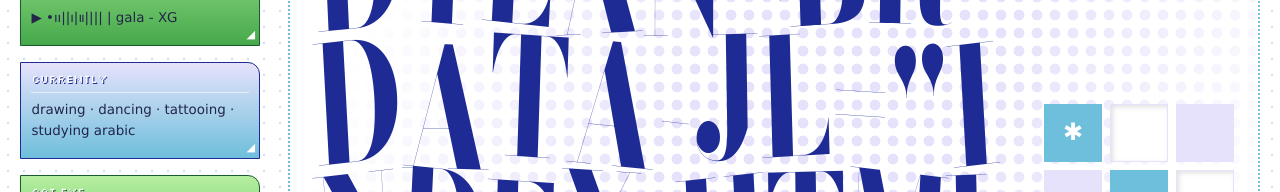
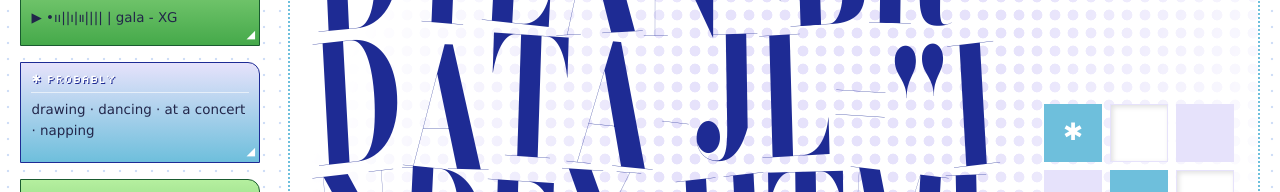
Before and after one commit to dperki01/website, a plain HTML site: page index.html in a window 1280 px wide. Shown: the part 253-445 px from the top of the page. Drawn offline with nearby package versions, Linux system fonts and the light colour scheme; a small style sheet from the web is missing; a web font is replaced by a local one.

Commit message:
Update index.html

```diff
--- a/index.html
+++ b/index.html
@@ -55,9 +55,9 @@
       </section>
 
       <section class="side-panel side-panel--blue">
-        <h2>currently</h2>
+        <h2>✱ probably</h2>
         <!-- edit these whenever -->
-        <p>drawing · dancing · tattooing · studying arabic</p>
+        <p>drawing · dancing · at a concert · napping <p>
       </section>
 
       <section class="side-panel">
```
